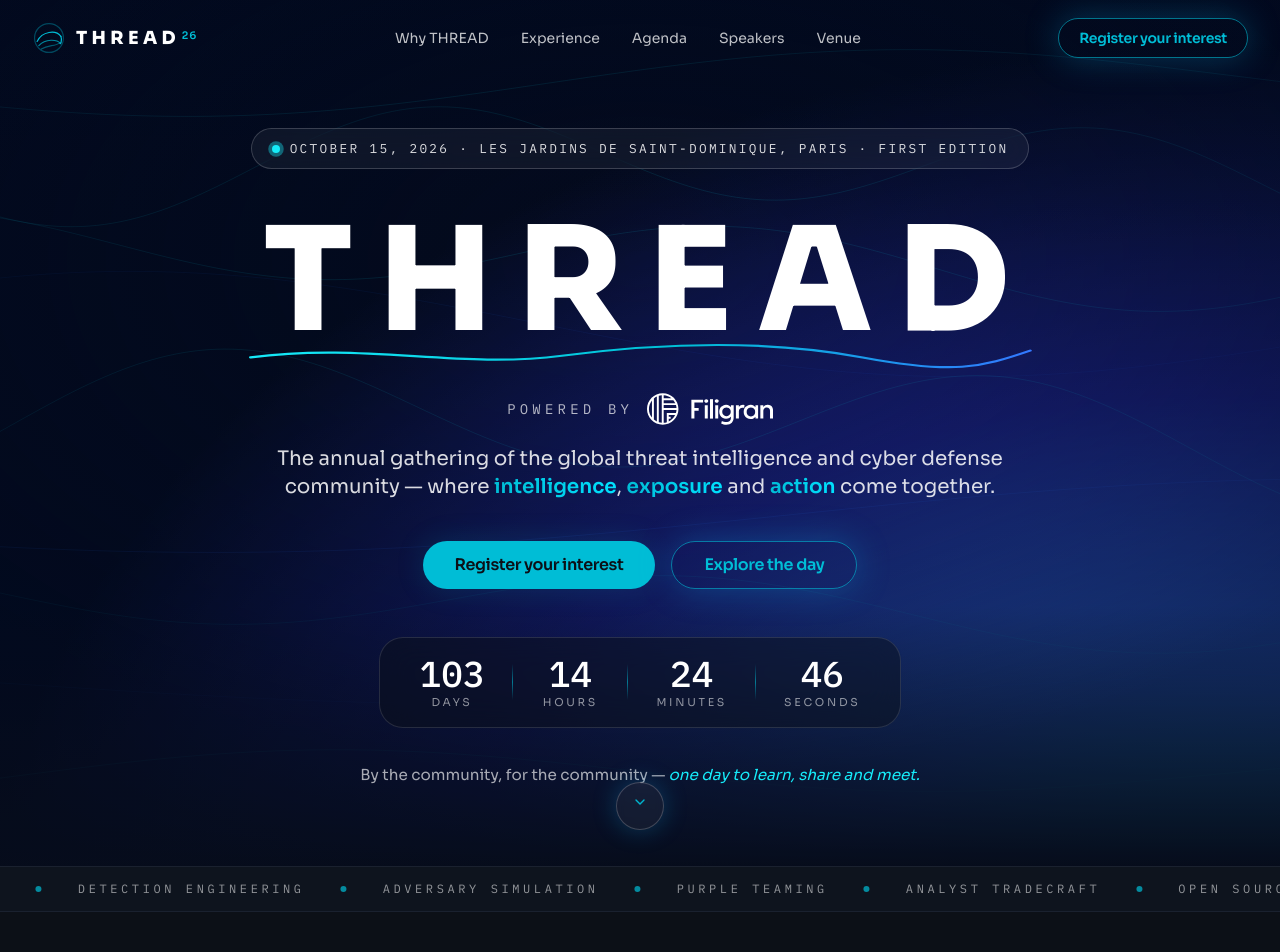
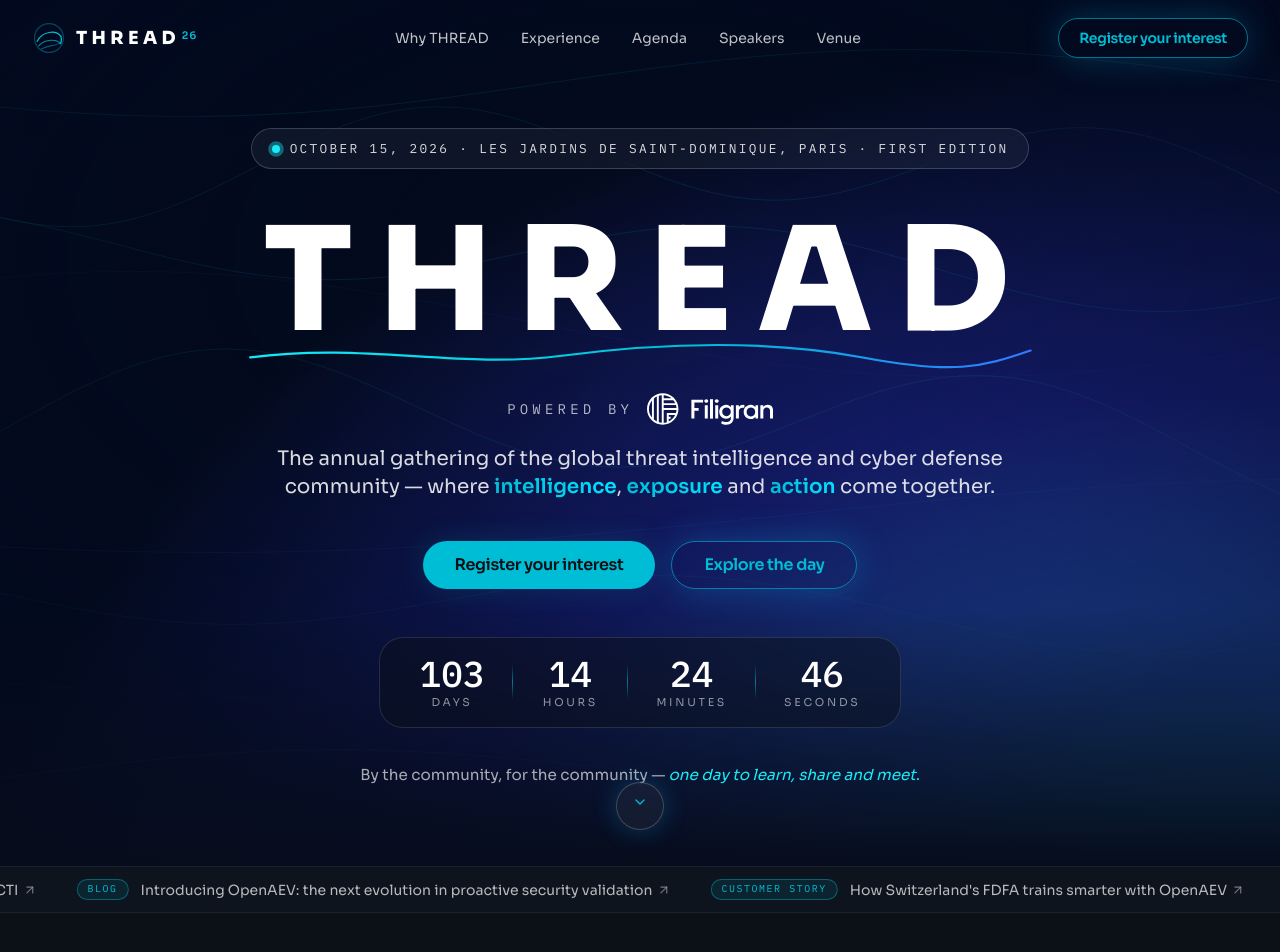
Before and after one commit to FiligranHQ/thread-conference, a React (Vite) app: page / in a window 1280 px wide. Shown: the top 952 px of the page. Built offline with nearby package versions, Linux system fonts and the light colour scheme.

Commit message:
feat: replace keyword marquee with clickable ribbon of real Filigran content

```diff
--- a/src/components/Marquee.tsx
+++ b/src/components/Marquee.tsx
@@ -1,19 +1,37 @@
-import { Fragment } from "react";
-import { marqueeWords } from "@/content/site";
+import { ArrowUpRight } from "lucide-react";
+import { resources } from "@/content/resources";
 
+/**
+ * Scrolling ribbon of real Filigran content (blog posts, customer stories,
+ * reports). Every item is a clickable link; the ribbon pauses on hover.
+ */
 export const Marquee = () => {
-  const words = [...marqueeWords, ...marqueeWords];
+  const items = [...resources, ...resources];
 
   return (
-    <div className="overflow-hidden border-y border-border/50 bg-primary/25 py-3.5" aria-hidden="true">
-      <div className="flex w-max items-center gap-9 animate-marquee motion-reduce:animate-none">
-        {words.map((word, index) => (
-          <Fragment key={index}>
-            <span className="whitespace-nowrap font-mono text-xs uppercase tracking-[0.3em] text-foreground/55">
-              {word}
+    <div className="group overflow-hidden border-y border-border/50 bg-primary/25 py-3">
+      <div
+        className="flex w-max items-center gap-10 animate-marquee group-hover:[animation-play-state:paused] motion-reduce:animate-none"
+        style={{ animationDuration: "70s" }}
+      >
+        {items.map((resource, index) => (
+          <a
+            key={index}
+            href={resource.url}
+            target="_blank"
+            rel="noopener noreferrer"
+            className="flex items-center gap-3 whitespace-nowrap"
+            tabIndex={index < resources.length ? 0 : -1}
+            aria-hidden={index >= resources.length}
+          >
+            <span className="rounded-full border border-cyan/40 bg-cyan/10 px-2.5 py-0.5 font-mono text-[0.62rem] uppercase tracking-[0.16em] text-cyan">
+              {resource.type}
             </span>
-            <i className="h-1.5 w-1.5 shrink-0 rounded-full bg-cyan opacity-70" />
-          </Fragment>
+            <span className="flex items-center gap-1 text-sm text-foreground/70 transition-colors hover:text-cyan">
+              {resource.title}
+              <ArrowUpRight className="h-3.5 w-3.5 opacity-60" />
+            </span>
+          </a>
         ))}
       </div>
     </div>
--- /dev/null
+++ b/src/content/resources.ts
@@ -0,0 +1,74 @@
+/**
+ * ============================================================================
+ * THREAD — SCROLLING RESOURCES RIBBON
+ * ============================================================================
+ * The ribbon under the hero scrolls real Filigran content: blog posts,
+ * customer stories, reports... Each item is clickable and opens in a new tab.
+ *
+ * To add an item: copy a block { type, title, url } and edit it.
+ * `type` is the small badge shown before the title (keep it short):
+ * for example "Blog", "Customer story", "Report", "E-book", "Webinar".
+ * ============================================================================
+ */
+
+export interface Resource {
+  /** Small badge displayed before the title. */
+  type: string;
+  /** Title of the content, displayed as the clickable link. */
+  title: string;
+  /** Full link to the content on filigran.io. */
+  url: string;
+}
+
+export const resources: Resource[] = [
+  {
+    type: "Customer story",
+    title: "How Rivian achieves a 95% reduction in response time with OpenCTI",
+    url: "https://filigran.io/customer-stories/how-rivian-achieves-a-95-reduction-in-response-time-with-opencti",
+  },
+  {
+    type: "Blog",
+    title: "Introducing OpenAEV: the next evolution in proactive security validation",
+    url: "https://filigran.io/blog/introducing-openaev-the-next-evolution-in-proactive-security-validation",
+  },
+  {
+    type: "Customer story",
+    title: "How Switzerland's FDFA trains smarter with OpenAEV",
+    url: "https://filigran.io/customer-stories/how-switzerlands-fdfa-trains-smarter-with-openaev",
+  },
+  {
+    type: "XTM Hub",
+    title: "Deploy scenarios, dashboards and content in one click",
+    url: "https://hub.filigran.io",
+  },
+  {
+    type: "Customer story",
+    title: "From 5 days to a few seconds: ASRG scaled automotive threat management",
+    url: "https://filigran.io/customer-stories/asrg-scaled-automotive-threat-management-with-opencti",
+  },
+  {
+    type: "Blog",
+    title: "BAS to AEV and a move towards unified exposure management",
+    url: "https://filigran.io/blog/bas-to-aev-and-a-move-towards-unified-exposure-management",
+  },
+  {
+    type: "Customer story",
+    title: "Intrinsec's enhanced cybersecurity operations with OpenCTI",
+    url: "https://filigran.io/customer-stories/intrinsecs-enhanced-cybersecurity-operations-with-opencti",
+  },
+  {
+    type: "Blog",
+    title: "How to run a successful cybersecurity tabletop exercise",
+    url: "https://filigran.io/blog/how-to-run-a-successful-cybersecurity-tabletop-exercise",
+  },
+  {
+    type: "Customer story",
+    title: "How a leading luxury manufacturer strengthens its cyber defense with OpenCTI",
+    url: "https://filigran.io/customer-stories/how-a-leading-luxury-manufacturer-strengthens-its-cyber-defense-with-opencti",
+  },
+  {
+    type: "Blog",
+    title: "Ask any question to your OpenCTI data with our chatbot",
+    url: "https://filigran.io/blog/ask-any-question-to-your-opencti-data-with-our-chatbot",
+  },
+];
--- a/src/content/site.ts
+++ b/src/content/site.ts
@@ -47,18 +47,6 @@
   /** Email used by all the buttons of the site. */
   contactEmail: "events@filigran.io",
 } as const;
-
-/** Words scrolling in the ribbon under the hero — the actual craft of the day. */
-export const marqueeWords = [
-  "Threat intelligence",
-  "Exposure management",
-  "Detection engineering",
-  "Adversary simulation",
-  "Purple teaming",
-  "Analyst tradecraft",
-  "Open source",
-  "October 15 · Paris",
-] as const;
 
 /**
  * "At a glance" band: four practical facts about the day.
```
